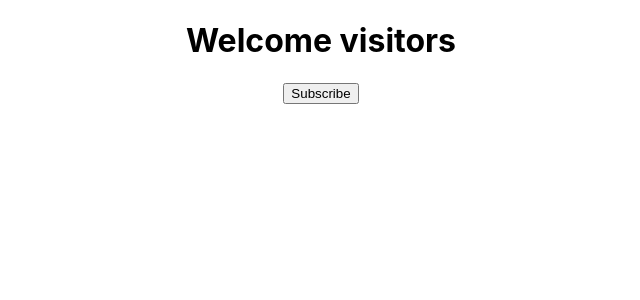
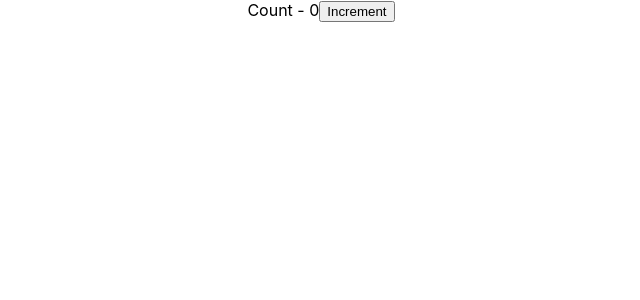
Before and after one commit to vapinedo/React-Codevolution, a React (Create React App) app: page / in a window 1280 px wide. Shown: the top 300 px of the page, without its empty margins (319-959 px from the left). Built offline with nearby package versions, Linux system fonts and the light colour scheme.

Commit message:
[ADD] setState

```diff
--- a/src/App.js
+++ b/src/App.js
@@ -1,10 +1,10 @@
 import './App.css';
-import Message from './components/Message';
+import Counter from './components/Counter';
 
 function App() {
   return (
     <div className="App">
-      <Message />
+      <Counter />
     </div>
   );
 }
--- /dev/null
+++ b/src/components/Counter.js
@@ -0,0 +1,41 @@
+import React, { Component } from 'react'
+
+class Counter extends Component {
+
+    constructor(props) {
+        super(props)
+
+        this.state = {
+            count: 0
+        }
+    }
+
+    increment() {
+        // this.setState({
+        //     count: this.state.count + 1
+        // })
+        this.setState(prevState => ({
+            count: prevState.count + 1
+        }))
+        console.log(this.state.count)
+    }
+
+    incrementFive() {
+        this.increment()
+        this.increment()
+        this.increment()
+        this.increment()
+        this.increment()
+    }
+
+  render() {
+    return (
+      <div>
+        Count - {this.state.count}
+        <button onClick={() => this.incrementFive()}>Increment</button>
+      </div>
+    )
+  }
+}
+
+export default Counter
```
